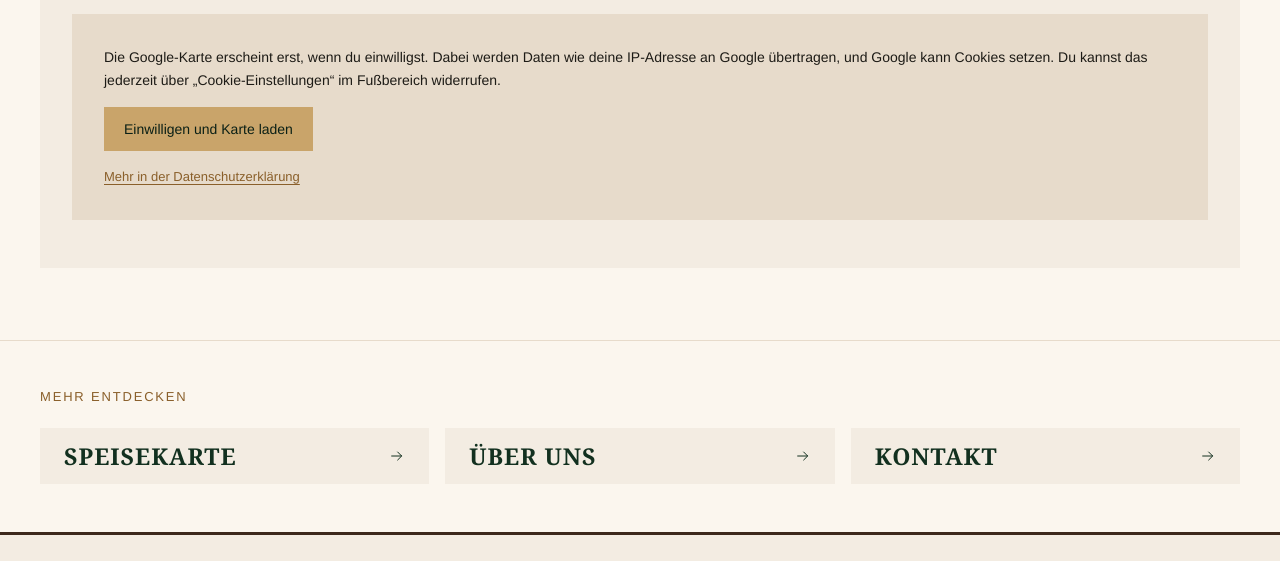
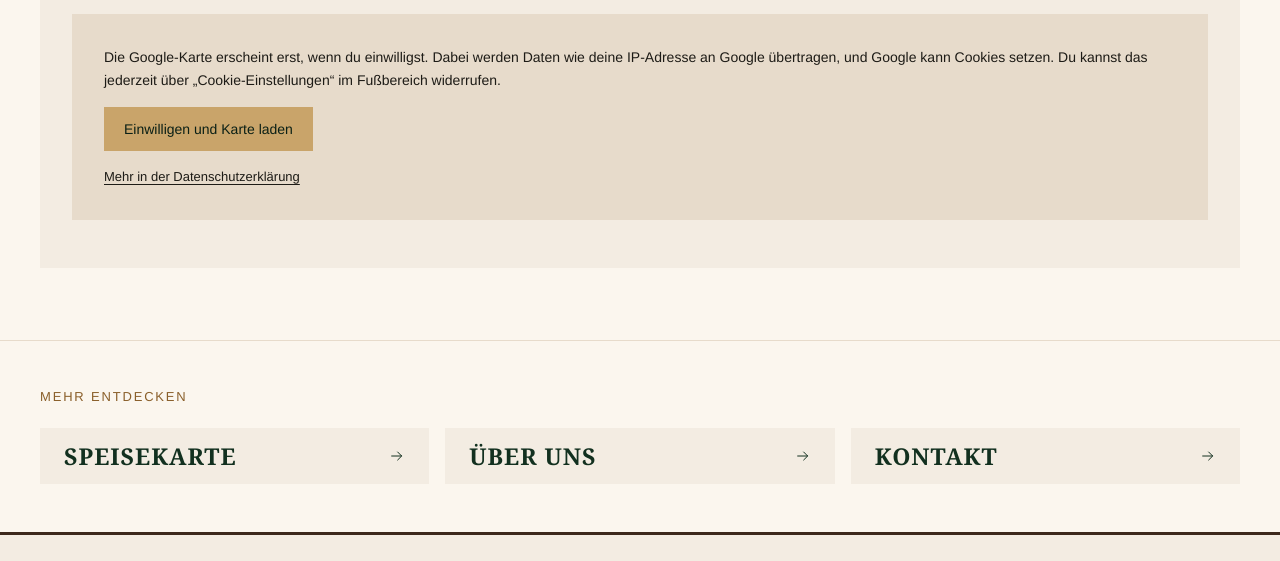
Before and after one commit to GoodstuffGmbH/anthony-banh-mi, an Astro site: page /standorte in a window 1280 px wide. Shown: the part 759-1320 px from the top of the page. Built offline with nearby package versions, Linux system fonts and the light colour scheme; Astro itself is replaced by a stand-in of ours; a web font is replaced by a local one.

Commit message:
fix: Kontrast im Karten-Platzhalter, README zu Diensten mit Einwilligung
axe (WCAG 2.2 AA) meldete color-contrast für den Datenschutz-Link im Platzhalter.

Co-Authored-By: Claude Opus 5.5 <noreply@anthropic.com>

```diff
--- a/src/components/GoogleMap.astro
+++ b/src/components/GoogleMap.astro
@@ -80,6 +80,11 @@ const maps = services.maps;
     font-size: var(--fs-label);
   }
 
+  /* Gold auf Beige erreicht nicht 4,5:1 (axe color-contrast), daher Textfarbe. */
+  .more a {
+    color: var(--color-text);
+  }
+
   .live :global(iframe) {
     display: block;
     width: 100%;
```
Also changed, not shown: README.md.
